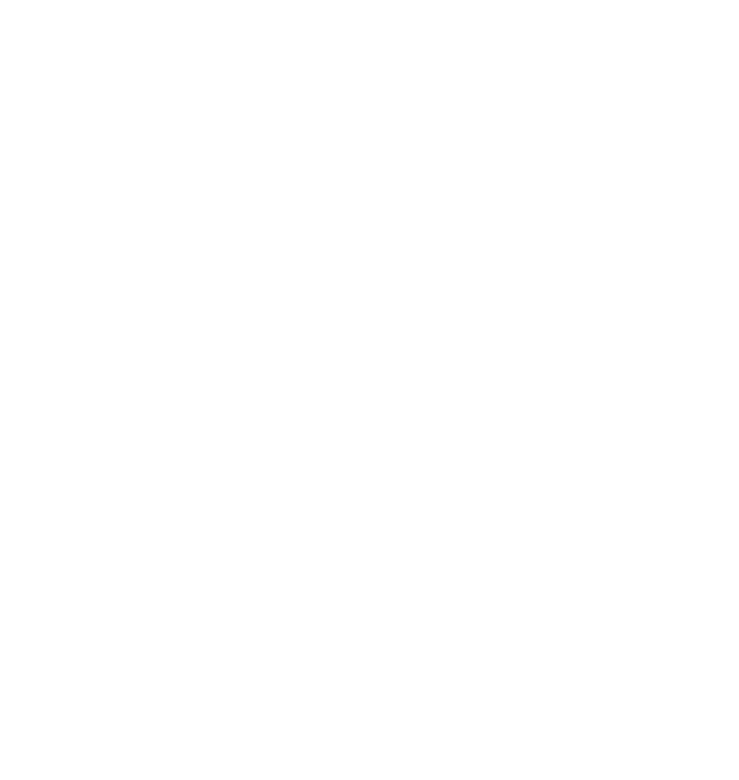
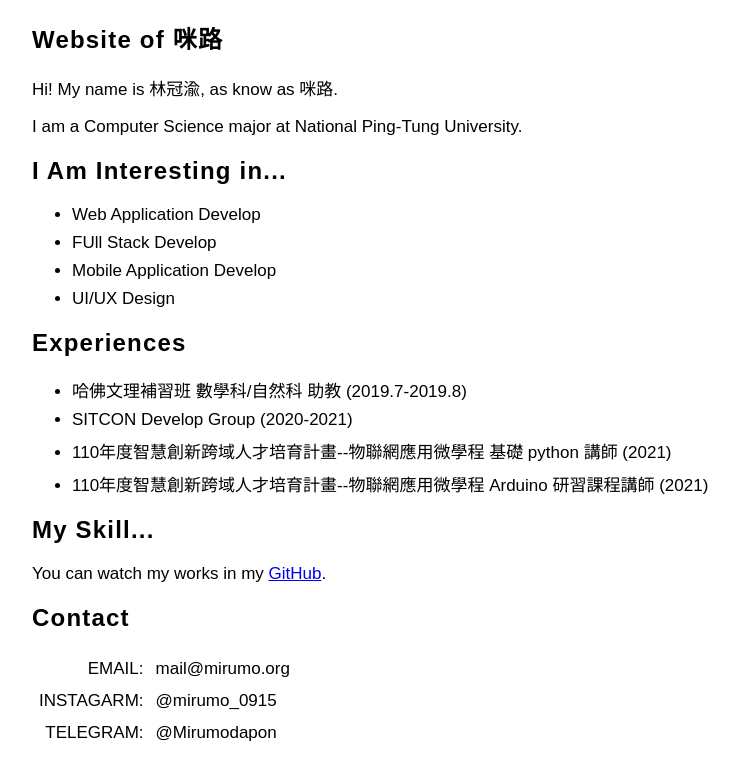
Before and after one commit to Mirumodapon/mirumo.org, a React (Vite) app: page /about in a window 1280 px wide. Before the commit this address had no page. Shown: the top 780 px of the page, without its empty margins (258-997 px from the left). Built offline with nearby package versions, Linux system fonts and the light colour scheme.

Commit message:
feat(About): add new page.
Build About page and usage components.

```diff
--- a/src/App.tsx
+++ b/src/App.tsx
@@ -3,12 +3,14 @@
 
 // Pages
 import Home from './Pages/Home';
+import About from './Pages/About';
 
 function App(): JSX.Element {
   return (
     <BrowserRouter>
       <Routes>
         <Route path="/" element={<Home />} />
+        <Route path="/about" element={<About />} />
       </Routes>
     </BrowserRouter>
   );
--- /dev/null
+++ b/src/Components/AboutComponents.tsx
@@ -0,0 +1,25 @@
+import styled from 'styled-components';
+
+export const Section = styled.section`
+  margin: 20px auto;
+`;
+export const H1 = styled.h1`
+  font-size: 2.4em;
+  letter-spacing: 1.2px;
+`;
+export const P = styled.p`
+  font-size: 1.7em;
+`;
+
+export const Table = styled.table`
+  font-size: 1.7em;
+  tr > td:first-child {
+    text-align: right;
+  }
+`;
+export const Ul = styled.ul`
+  font-size: 1.7em;
+  li {
+    margin: 8px 0;
+  }
+`;
--- /dev/null
+++ b/src/Pages/About.tsx
@@ -0,0 +1,72 @@
+import React from 'react';
+import styled from 'styled-components';
+
+// Components
+import { Section, P, Ul, H1, Table } from '../Components/AboutComponents';
+
+const Main = styled.main`
+  margin: 0 auto;
+  width: min(90%, 700px);
+  font-size: 10px;
+  @media screen and (max-width: 700px) {
+    font-size: 9px;
+  }
+  @media screen and (max-width: 500px) {
+    font-size: 8px;
+  }
+`;
+
+function About(): JSX.Element {
+  return (
+    <Main>
+      <Section>
+        <H1>Website of 咪路</H1>
+        <P>Hi! My name is 林冠渝, as know as 咪路.</P>
+        <P>I am a Computer Science major at National Ping-Tung University.</P>
+      </Section>
+      <Section>
+        <H1>I Am Interesting in...</H1>
+        <Ul>
+          <li>Web Application Develop</li>
+          <li>FUll Stack Develop</li>
+          <li>Mobile Application Develop</li>
+          <li>UI/UX Design</li>
+        </Ul>
+      </Section>
+      <Section>
+        <H1>Experiences</H1>
+        <Ul>
+          <li>哈佛文理補習班 數學科/自然科 助教 (2019.7-2019.8)</li>
+          <li>SITCON Develop Group (2020-2021)</li>
+          <li>110年度智慧創新跨域人才培育計畫--物聯網應用微學程 基礎 python 講師 (2021)</li>
+          <li>110年度智慧創新跨域人才培育計畫--物聯網應用微學程 Arduino 研習課程講師 (2021)</li>
+        </Ul>
+      </Section>
+      <Section>
+        <H1>My Skill...</H1>
+        <P>
+          You can watch my works in my <a href="https://github.com/mirumodapon">GitHub</a>.
+        </P>
+      </Section>
+      <Section>
+        <H1>Contact</H1>
+        <Table cellPadding="5">
+          <tr>
+            <td>EMAIL: </td>
+            <td>mail@mirumo.org</td>
+          </tr>
+          <tr>
+            <td>INSTAGARM: </td>
+            <td>@mirumo_0915</td>
+          </tr>
+          <tr>
+            <td>TELEGRAM: </td>
+            <td>@Mirumodapon</td>
+          </tr>
+        </Table>
+      </Section>
+    </Main>
+  );
+}
+
+export default About;
```
